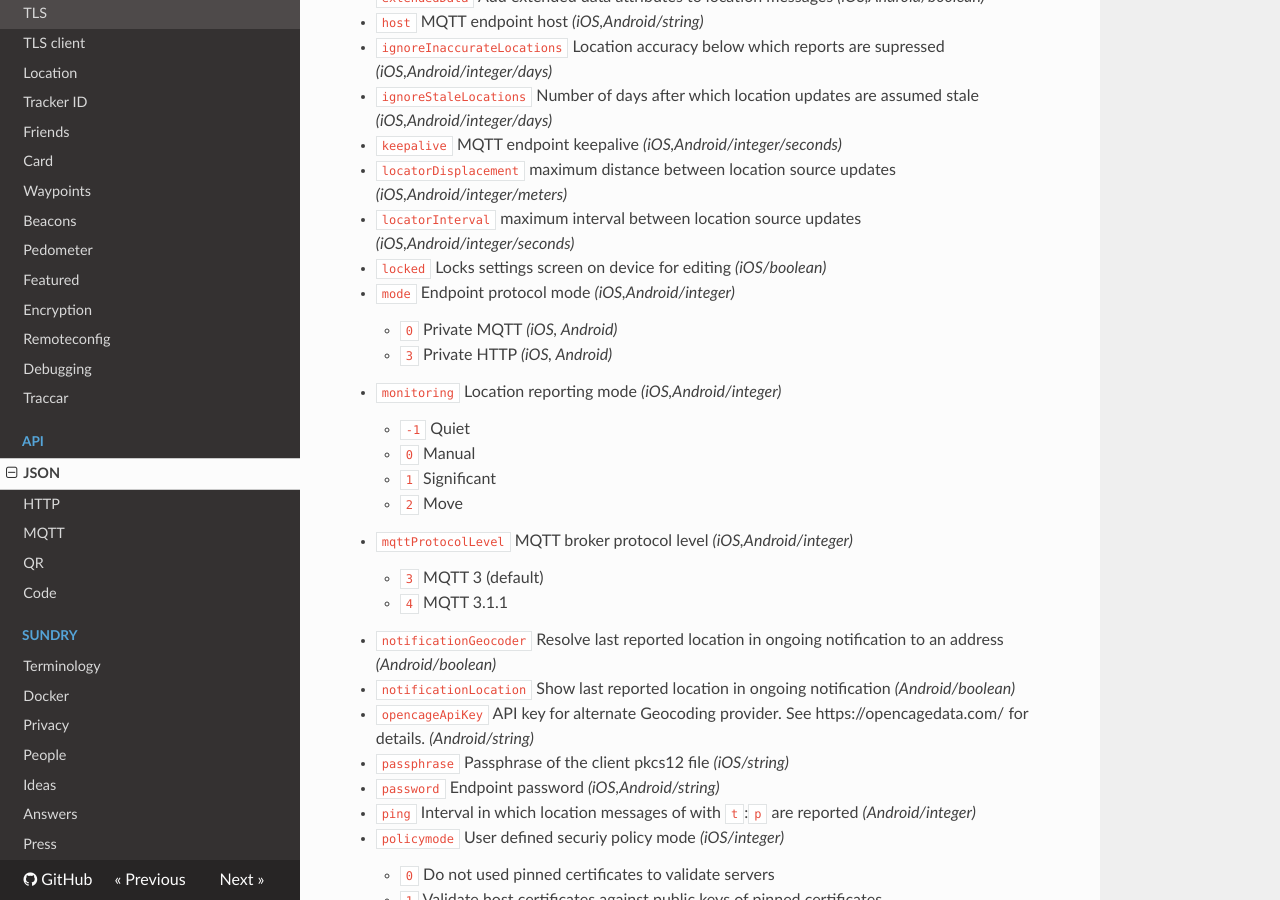
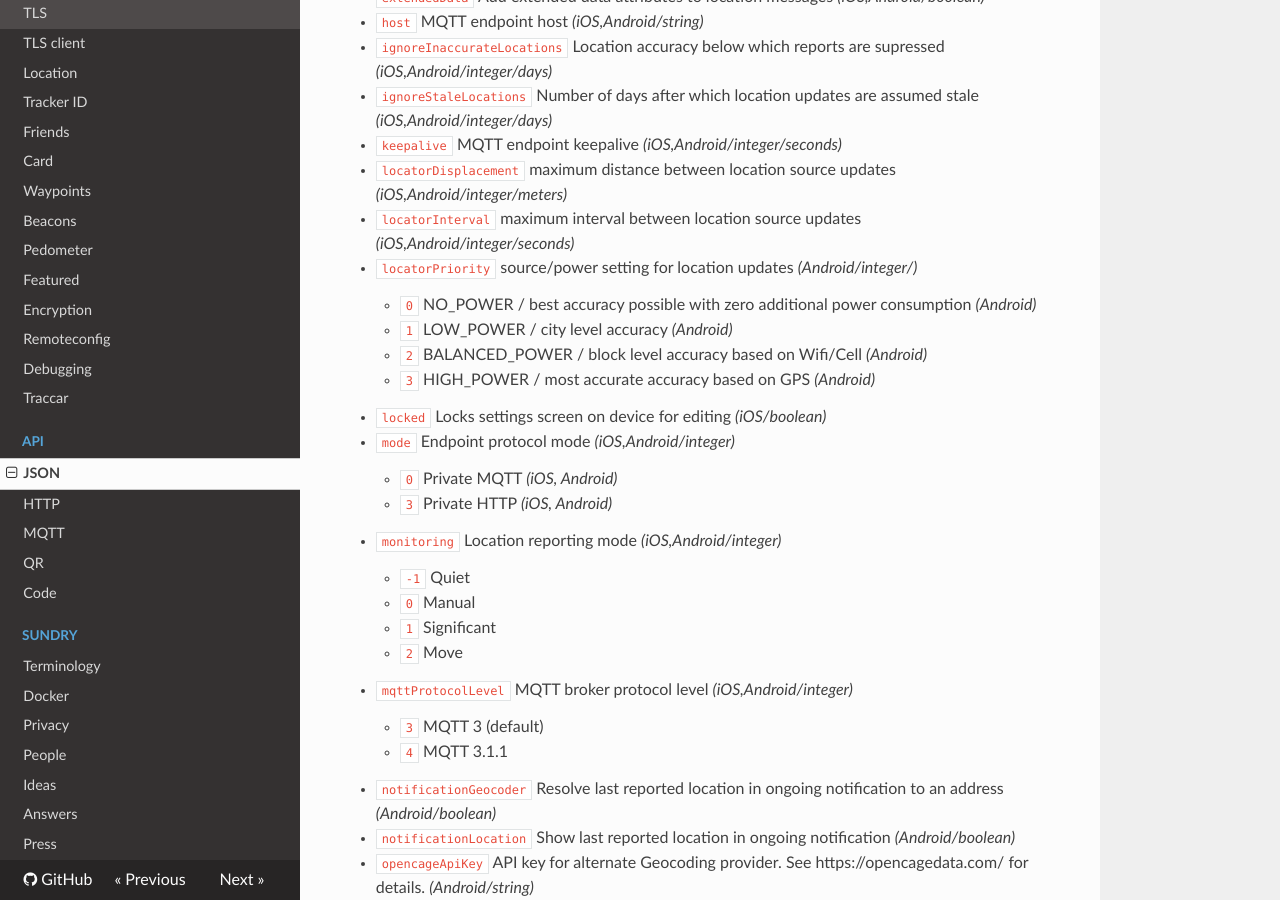
Before and after one commit to owntracks/booklet, an MkDocs documentation site: the page built from docs/tech/json.md, in a window 1280 px wide and 900 px high, scrolled down 7609 px. Built offline with MkDocs 1.6.1, drawn with Linux system fonts in a browser that asks for light colours; nearby versions of some CDN libraries; old or Windows-style settings are respelled for this version of MkDocs.

Commit message:
Update json.md

```diff
--- a/docs/tech/json.md
+++ b/docs/tech/json.md
@@ -285,6 +285,11 @@ The device configuration can be imported and exported as JSON. The exported conf
 * `keepalive` MQTT endpoint keepalive _(iOS,Android/integer/seconds)_
 * `locatorDisplacement` maximum distance between location source updates _(iOS,Android/integer/meters)_
 * `locatorInterval` maximum interval between location source updates _(iOS,Android/integer/seconds)_
+* `locatorPriority` source/power setting for location updates _(Android/integer/)_
+    - `0` NO_POWER / best accuracy possible with zero additional power consumption _(Android)_
+    - `1` LOW_POWER / city level accuracy _(Android)_
+    - `2` BALANCED_POWER / block level accuracy based on Wifi/Cell _(Android)_
+    - `3` HIGH_POWER / most accurate accuracy based on GPS _(Android)_
 * `locked` Locks settings screen on device for editing _(iOS/boolean)_
 * `mode` Endpoint protocol mode _(iOS,Android/integer)_
     - `0` Private  MQTT _(iOS, Android)_
```
